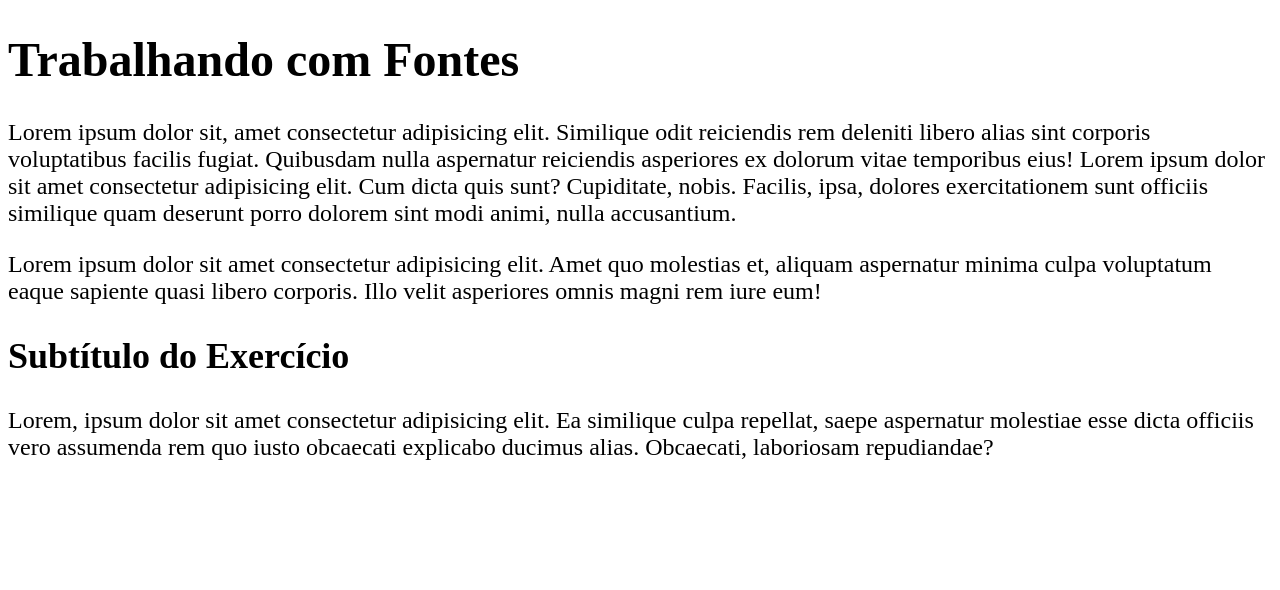
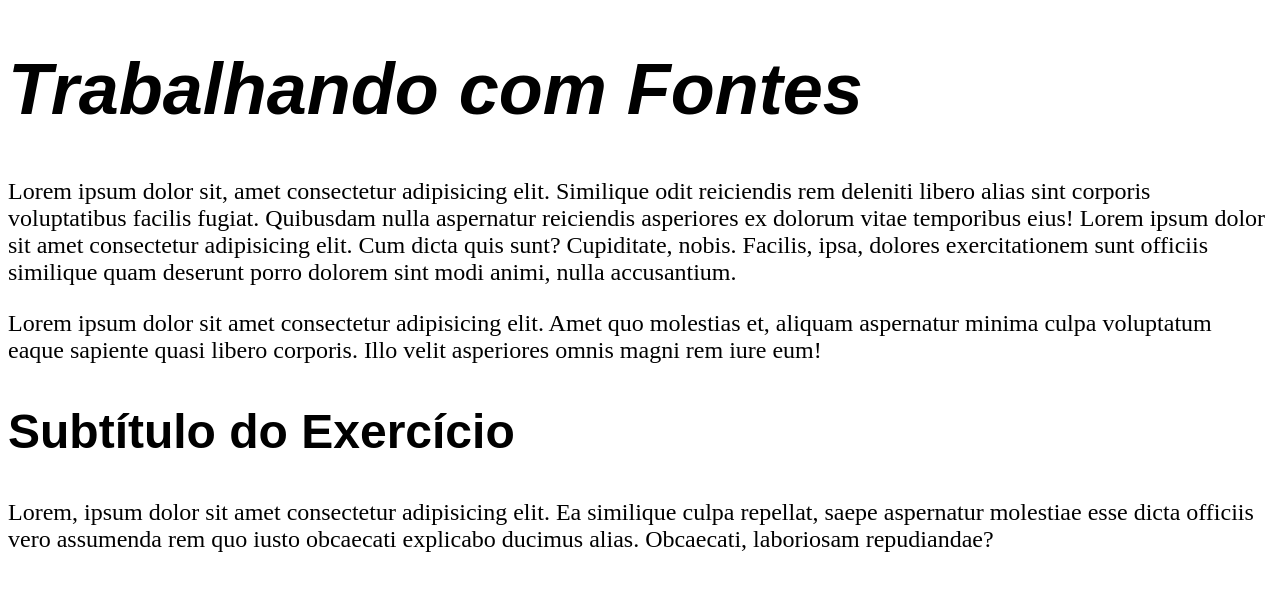
Before and after one commit to oGiOliveira/Curso_Em_Video-HTML-CSS, a plain HTML site: page Aulas/aula017/fonte01.html in a window 1280 px wide. Drawn offline with Linux system fonts and the light colour scheme.

Commit message:
Entendendo Shorthand
Aula017 agora vendo a propriedade shorthand.

```diff
--- a/Aulas/aula017/fonte01.html
+++ b/Aulas/aula017/fonte01.html
@@ -11,6 +11,16 @@
             /* 1em = 16px */
             font-size: 1.5em;
         }
+
+        h1 {
+            /* propriedade shorthand */
+            /* font-style -> font weigth -> font-size -> font-family */
+            font: italic bolder 3em 'Work Sans', sans-serif;
+        }
+
+        h2 {
+            font: bold 2em 'Work Sans', sans-serif;
+        }
     </style>
 </head>
 <body>
```
